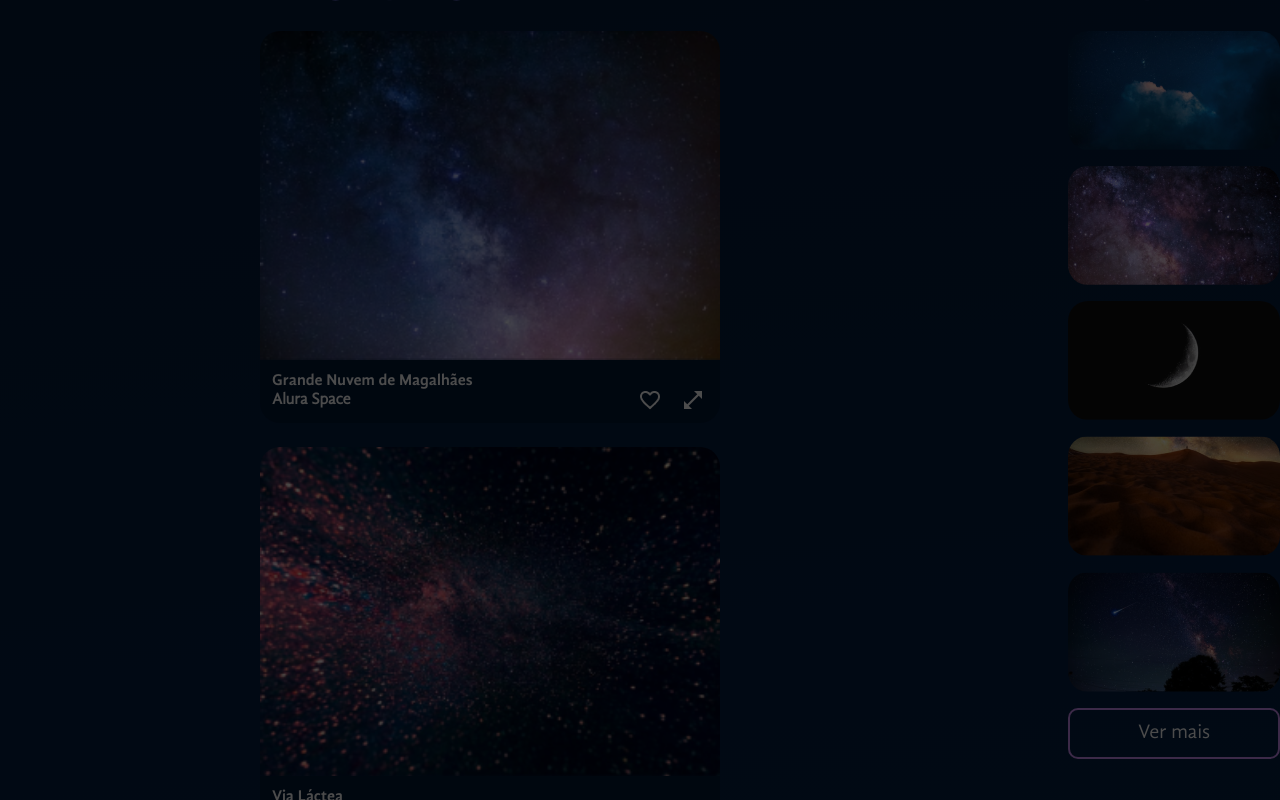
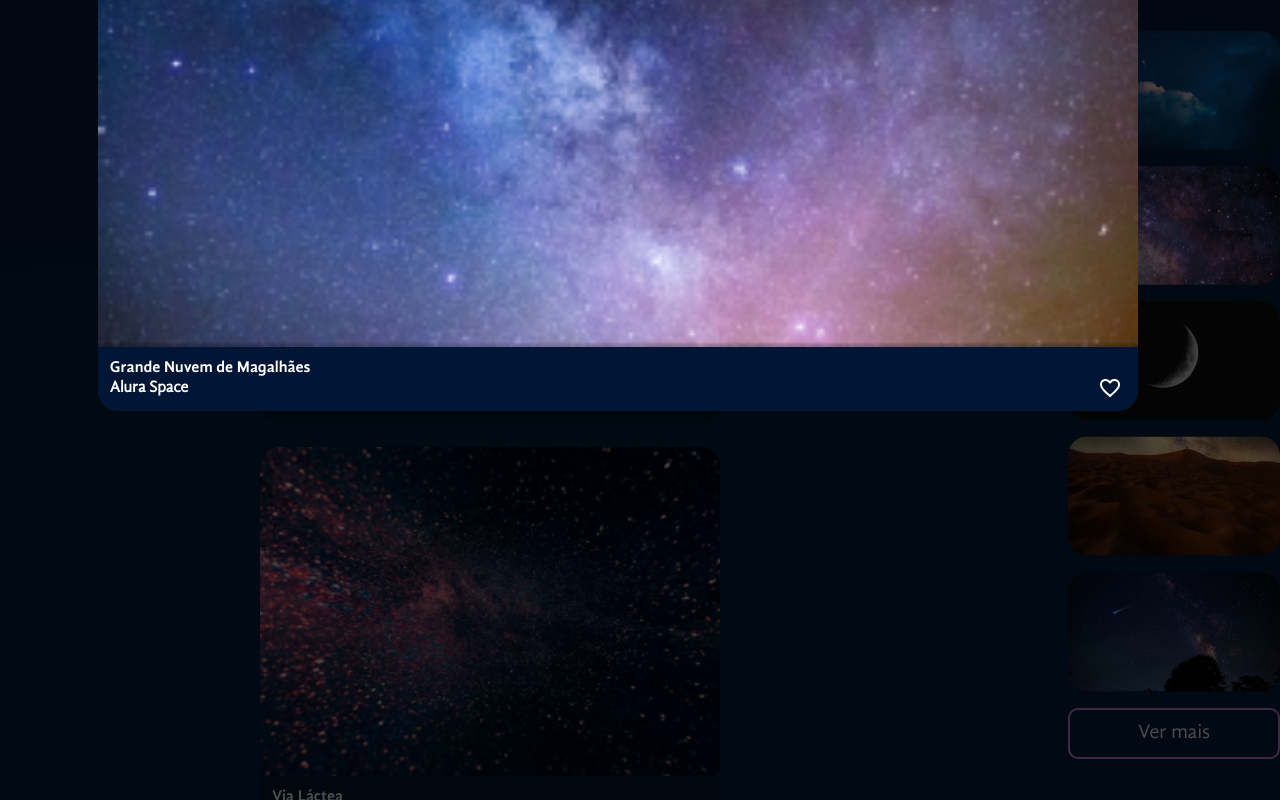
Before and after one commit to dcsalengue/space-app, a React (Vite) app: page / in a window 1280 px wide. Both pictures are taken after a click on the button 693 px from the left and 1091 px from the top of the page. Shown: the part 691-1491 px from the top of the page. Built offline with nearby package versions, Linux system fonts and the light colour scheme.

Commit message:
05. Desafio: barra de populares e modal estilizada - Modal

```diff
--- a/src/componentes/ModalZoom/index.jsx
+++ b/src/componentes/ModalZoom/index.jsx
@@ -12,26 +12,41 @@
 `
 
 const DialogEstilizado = styled.dialog`
-position: absolute;
-top: 294px;
+    position: absolute;
+    top: 294px;
+    background: transparent;
+    padding: 0;
+    border: 0;
+    width: 1156px;
+    display: flex;
+    justify-content: center;
+    form {
+        button {
+            position: relative;
+            top: 20px;
+            right: 60px;
+        }
+    }
 `
 
-const ModalZoom = ({ foto }) => {
+const ModalZoom = ({ foto, aoFechar }) => {
     return (
         <>
             {foto && <>
                 <Overlay />
-                <DialogEstilizado open={!!foto}>
+                <DialogEstilizado open={!!foto} onClose={aoFechar}>
                     <Imagem foto={foto} expandida={true} />
                     <form method="dialog">
-                        <button>ok</button>
+                        <BotaoIcone formMethod="dialog">
+                            <img src="/icones/fechar.png" alt="Icone de fechar" />
+                        </BotaoIcone>
                     </form>
                 </DialogEstilizado>
-
             </>}
         </>
     )
 }
+
 
 export default ModalZoom
 
```
